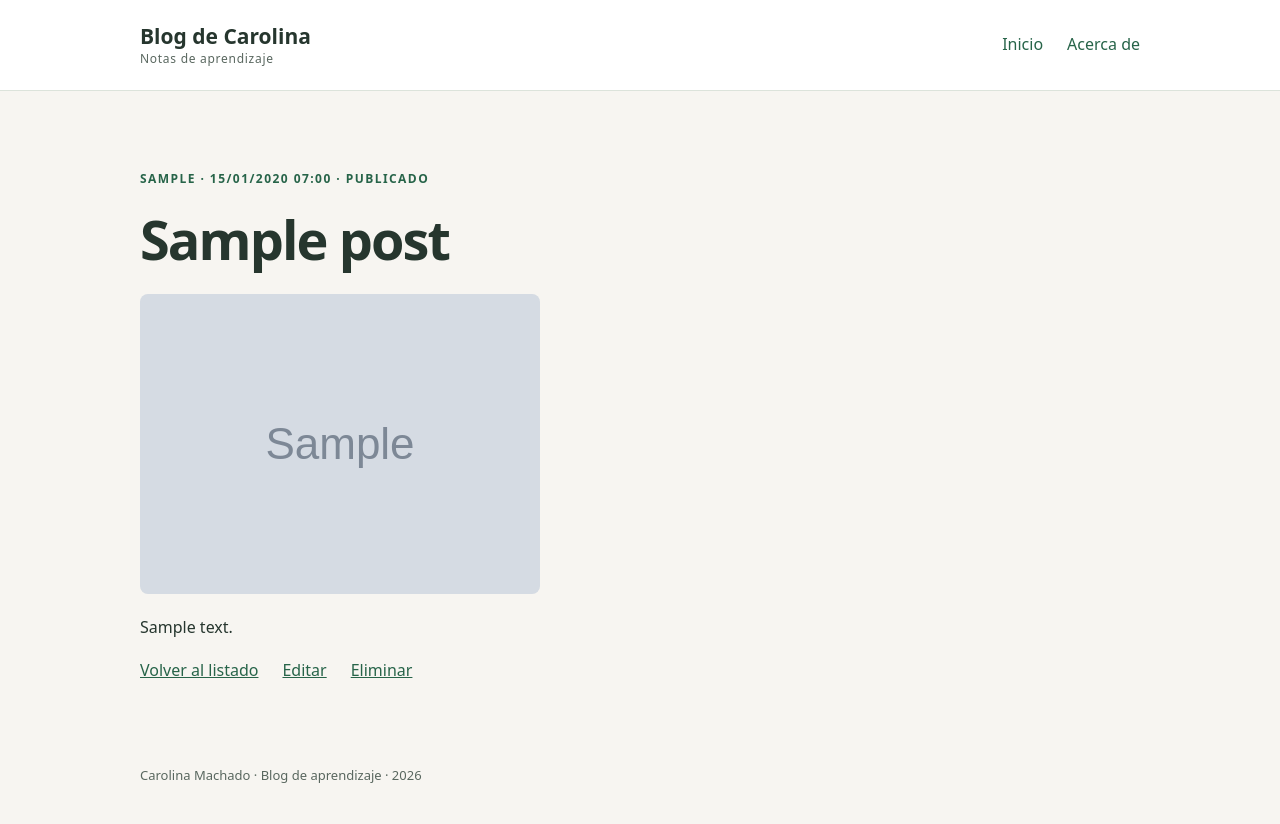
After one commit to cmachado1202/coderhouse-python-blog-django, a Django app: page /post/1/ in a window 1280 px wide. The commit adds this page. Run offline with Django 5.2, Linux system fonts and the light colour scheme; tables that the repository leaves empty hold one stand-in row (values such as "Sample post"); grey boxes marked "Sample" are stand-in pictures.

Commit message:
Checkpoint: CRUD de posts con imágenes

```diff
--- a/blog_project/settings.py
+++ b/blog_project/settings.py
@@ -117,6 +117,8 @@ USE_TZ = True
 # https://docs.djangoproject.com/en/5.2/howto/static-files/
 
 STATIC_URL = 'static/'
+MEDIA_URL = '/media/'
+MEDIA_ROOT = BASE_DIR / 'media'
 
 # Default primary key field type
 # https://docs.djangoproject.com/en/5.2/ref/settings/#default-auto-field
--- a/blog_project/urls.py
+++ b/blog_project/urls.py
@@ -15,9 +15,14 @@ Including another URLconf
     2. Add a URL to urlpatterns:  path('blog/', include('blog.urls'))
 """
 from django.contrib import admin
+from django.conf import settings
+from django.conf.urls.static import static
 from django.urls import include, path
 
 urlpatterns = [
     path('', include('posts.urls')),
     path('admin/', admin.site.urls),
 ]
+
+if settings.DEBUG:
+    urlpatterns += static(settings.MEDIA_URL, document_root=settings.MEDIA_ROOT)
--- a/posts/models.py
+++ b/posts/models.py
@@ -8,6 +8,7 @@ class Post(models.Model):
     autor = models.CharField(max_length=100)
     fecha_creacion = models.DateTimeField(auto_now_add=True)
     estado = models.CharField(max_length=20, choices=ESTADOS, default="borrador")
+    imagen = models.ImageField(upload_to="posts/", null=True, blank=True)
 
     class Meta:
         ordering = ["-fecha_creacion"]
--- a/posts/static/posts/css/estilos.css
+++ b/posts/static/posts/css/estilos.css
@@ -22,4 +22,14 @@ h2 { font-size: 25px; line-height: 1.3; margin-block: 10px 18px; }
 .tarjeta p { max-width: 720px; }
 .enlace { display: inline-block; margin-top: 12px; font-weight: 650; }
 .pie { padding-block: 38px; color: var(--suave); font-size: 13px; }
+.tarjeta { margin-bottom: 24px; }
+.imagen-post { display: block; max-width: 100%; max-height: 480px; object-fit: contain; border-radius: 8px; margin-block: 20px; }
+.formulario label { display: block; font-weight: 650; }
+.formulario input:not([type="checkbox"]), .formulario textarea, .formulario select { width: 100%; padding: 10px; font: inherit; border: 1px solid #9ba89f; border-radius: 5px; background: #fff; }
+.formulario input[type="checkbox"] { width: auto; }
+.boton { border: none; cursor: pointer; font: inherit; }
+.acciones { display: flex; gap: 24px; flex-wrap: wrap; }
+.peligro { background: #9b2d2d; }
+.errorlist { color: #9b2d2d; }
+.helptext { color: var(--suave); font-size: 13px; }
 @media (max-width: 540px) { .contenedor { width: calc(100% - 32px); } .barra { align-items: flex-start; flex-direction: column; gap: 12px; } .presentacion { padding-top: 36px; } .tarjeta { padding: 24px; } }
--- /dev/null
+++ b/posts/templates/posts/post_detail.html
@@ -0,0 +1,15 @@
+{% extends 'posts/base.html' %}
+{% block title %}{{ post.titulo }} · Blog de Carolina{% endblock %}
+{% block content %}
+<article class="presentacion">
+    <p class="etiqueta">{{ post.autor }} · {{ post.fecha_creacion|date:"d/m/Y H:i" }} · {{ post.get_estado_display }}</p>
+    <h1>{{ post.titulo }}</h1>
+    {% if post.imagen %}<img class="imagen-post" src="{{ post.imagen.url }}" alt="Imagen de {{ post.titulo }}">{% endif %}
+    {{ post.contenido|linebreaks }}
+    <div class="acciones">
+        <a href="{% url 'posts:lista_posts' %}">Volver al listado</a>
+        <a href="{% url 'posts:editar_post' post.pk %}">Editar</a>
+        <a href="{% url 'posts:borrar_post' post.pk %}">Eliminar</a>
+    </div>
+</article>
+{% endblock %}
--- a/posts/urls.py
+++ b/posts/urls.py
@@ -7,5 +7,9 @@ app_name = 'posts'
 urlpatterns = [
     path('', views.inicio, name='inicio'),
     path('posts/', views.lista_posts, name='lista_posts'),
+    path('post/nuevo/', views.crear_post, name='crear_post'),
+    path('post/<int:pk>/', views.detalle_post, name='detalle_post'),
+    path('post/<int:pk>/editar/', views.editar_post, name='editar_post'),
+    path('post/<int:pk>/borrar/', views.borrar_post, name='borrar_post'),
     path('acerca/', views.acerca, name='acerca'),
 ]
--- a/posts/views.py
+++ b/posts/views.py
@@ -1,4 +1,5 @@
-from django.shortcuts import render
+from django.shortcuts import get_object_or_404, redirect, render
+from .forms import PostForm
 from .models import Post
 
 def inicio(request):
@@ -12,3 +13,33 @@ def lista_posts(request):
 
 def acerca(request):
     return render(request, 'posts/acerca.html')
+
+
+def detalle_post(request, pk):
+    post = get_object_or_404(Post, pk=pk)
+    return render(request, "posts/post_detail.html", {"post": post})
+
+
+def crear_post(request):
+    form = PostForm(request.POST or None, request.FILES or None)
+    if request.method == "POST" and form.is_valid():
+        post = form.save()
+        return redirect("posts:detalle_post", pk=post.pk)
+    return render(request, "posts/post_form.html", {"form": form, "titulo_pagina": "Crear publicación"})
+
+
+def editar_post(request, pk):
+    post = get_object_or_404(Post, pk=pk)
+    form = PostForm(request.POST or None, request.FILES or None, instance=post)
+    if request.method == "POST" and form.is_valid():
+        form.save()
+        return redirect("posts:detalle_post", pk=post.pk)
+    return render(request, "posts/post_form.html", {"form": form, "titulo_pagina": "Editar publicación"})
+
+
+def borrar_post(request, pk):
+    post = get_object_or_404(Post, pk=pk)
+    if request.method == "POST":
+        post.delete()
+        return redirect("posts:lista_posts")
+    return render(request, "posts/post_confirm_delete.html", {"post": post})
--- a/requirements.txt
+++ b/requirements.txt
@@ -1,3 +1,4 @@
 asgiref==3.12.1
 Django==5.2.6
 sqlparse==0.6.0
+Pillow>=11.3,<13
```
Also changed, not shown: posts/forms.py (added, +15 -0 lines), posts/templates/posts/lista_posts.html (+5 -2 lines), posts/templates/posts/post_confirm_delete.html (added, +11 -0 lines), posts/templates/posts/post_form.html (added, +11 -0 lines), posts/tests.py (+42 -0 lines), README.md, posts/migrations/0002_post_imagen.py (added), 1 other file.
